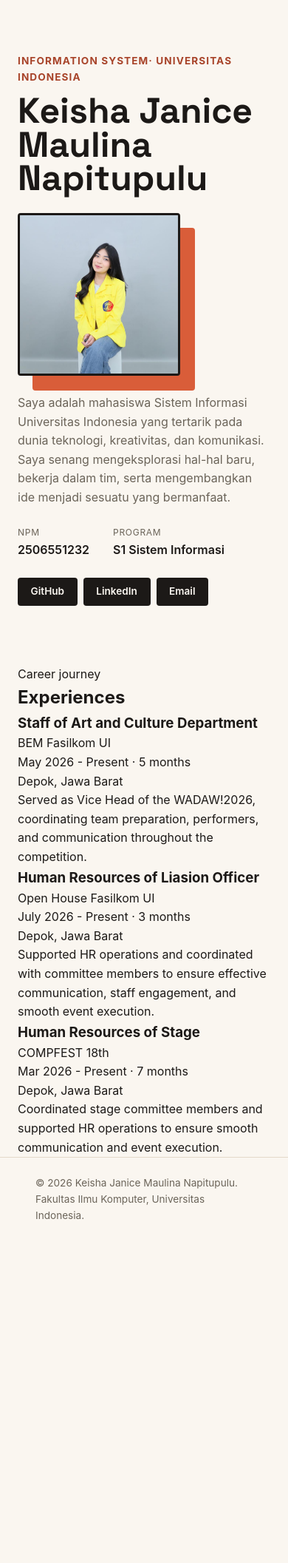
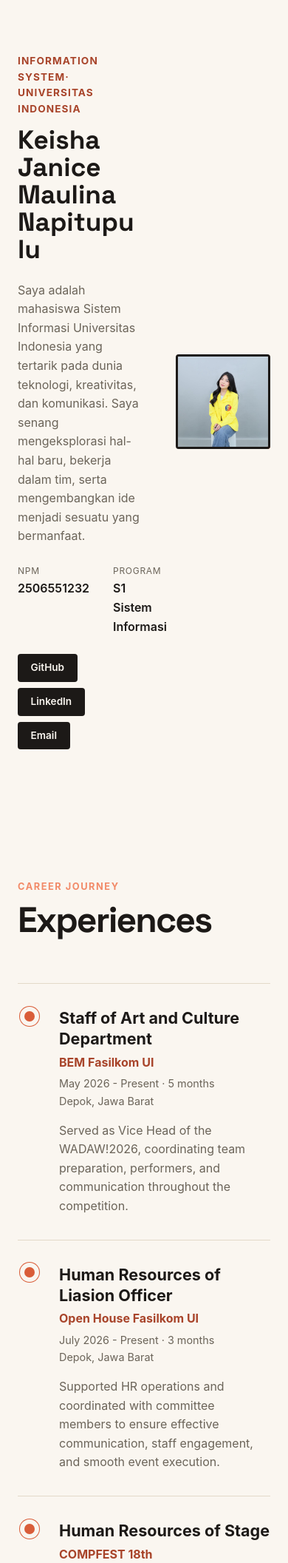
Before and after one commit to keishajnc/myportofolio, a Django app: page / in a window 390 px wide. Shown: the part 141-2254 px from the top of the page at 74% size. Before the commit the page ends 1789 px from the top, so only its background shows below. Run offline with Django 5.2, Linux system fonts and the light colour scheme.

Commit message:
style: improve responsive portfolio layout

```diff
--- a/static/css/style.css
+++ b/static/css/style.css
@@ -91,8 +91,10 @@ h1, .brand {
 }
 
 .hero-identity h1 {
-    font-size: clamp(3rem, 7vw, 5rem);
-    line-height: 0.95;
+    max-width: 320px;
+    font-size: 2.2rem;
+    line-height: 1.05;
+    overflow-wrap: normal;
 }
 
 .bio {
@@ -176,20 +178,148 @@ h1, .brand {
     border-top: 1px solid var(--line);
 }
 
+.experiences {
+    padding: 6rem 0;
+    background: var(--paper);
+    color: var(--ink);
+}
+
+.section-heading {
+    margin-bottom: 4rem;
+}
+
+.section-kicker {
+    color: #f28a68;
+    font-size: 0.8rem;
+    font-weight: 700;
+    letter-spacing: 0.12em;
+    text-transform: uppercase;
+    margin-bottom: 0.75rem;
+}
+
+.experiences h2 {
+    font-family: "Space Grotesk", sans-serif;
+    font-size: clamp(3rem, 8vw, 6rem);
+    line-height: 0.9;
+    letter-spacing: -0.04em;
+}
+
+.experience-list {
+    max-width: 780px;
+    border-top: 1px solid var(--line);
+}
+
+.experience-item {
+    display: grid;
+    grid-template-columns: 32px 1fr;
+    gap: 1.5rem;
+    padding: 2rem 0;
+    border-bottom: 1px solid var(--line);
+    transition: transform 0.25s ease;
+}
+
+.experience-item:hover {
+    transform: translateX(10px);
+}
+
+.experience-marker {
+    position: relative;
+    display: flex;
+    justify-content: center;
+}
+
+.experience-marker::before {
+    display: none;
+}
+
+.experience-item:last-child .experience-marker::before {
+    display: none;
+}
+
+.experience-marker span {
+    position: relative;
+    z-index: 1;
+    width: 14px;
+    height: 14px;
+    margin-top: 0.3rem;
+    border-radius: 50%;
+    border-color: var(--paper);
+    background-color: var(--accent);
+    box-shadow: 0 0 0 6px var(--paper), 0 0 0 7px var(--accent);
+}
+
+.experience-content h3 {
+    font-size: 1.35rem;
+    line-height: 1.3;
+    margin-bottom: 0.35rem;
+}
+
+.experience-company {
+    color: var(--accent-dark);
+    font-weight: 700;
+    margin-bottom: 0.25rem;
+}
+
+.experience-period,
+.experience-location {
+    color: var(--text-muted);
+    font-size: 0.9rem;
+}
+
+.experience-description {
+    max-width: 620px;
+    color: var(--text-muted);
+    margin-top: 1rem;
+}
+
+html,
+body {
+    max-width: 100%;
+    overflow-x: hidden;
+}
+
 @media (max-width: 600px) {
-    .hero-grid {
-        grid-template-columns: 1fr;
-        grid-template-areas:
-            "identity"
-            "photo"
-            "details";
+    .container,
+    .hero-grid,
+    .hero-details,
+    .experience-list,
+    .experience-content {
+        min-width: 0;
+        max-width: 100%;
     }
 
     .hero-photo {
-        max-width: 220px;
+        width: min(100%, 250px);
+        margin: 0 auto;
+    }
+
+    .photo-block {
+        width: calc(100% - 1.25rem);
+        height: calc(100% - 1.25rem);
+    }
+
+    .hero-identity h1,
+    .experience-content h3,
+    .experience-description {
+        overflow-wrap: anywhere;
+        word-break: normal;
+    }
+
+    .experience-period,
+    .experience-location {
+        overflow-wrap: anywhere;
     }
 
     .social-links {
-        justify-content: flex-start;
+        width: 100%;
+    }
+
+    .social-link {
+        min-width: 0;
     }
 }
+
+.photo-block {
+    width: calc(100% - 1.25rem);
+    height: calc(100% - 1.25rem);
+}
```
